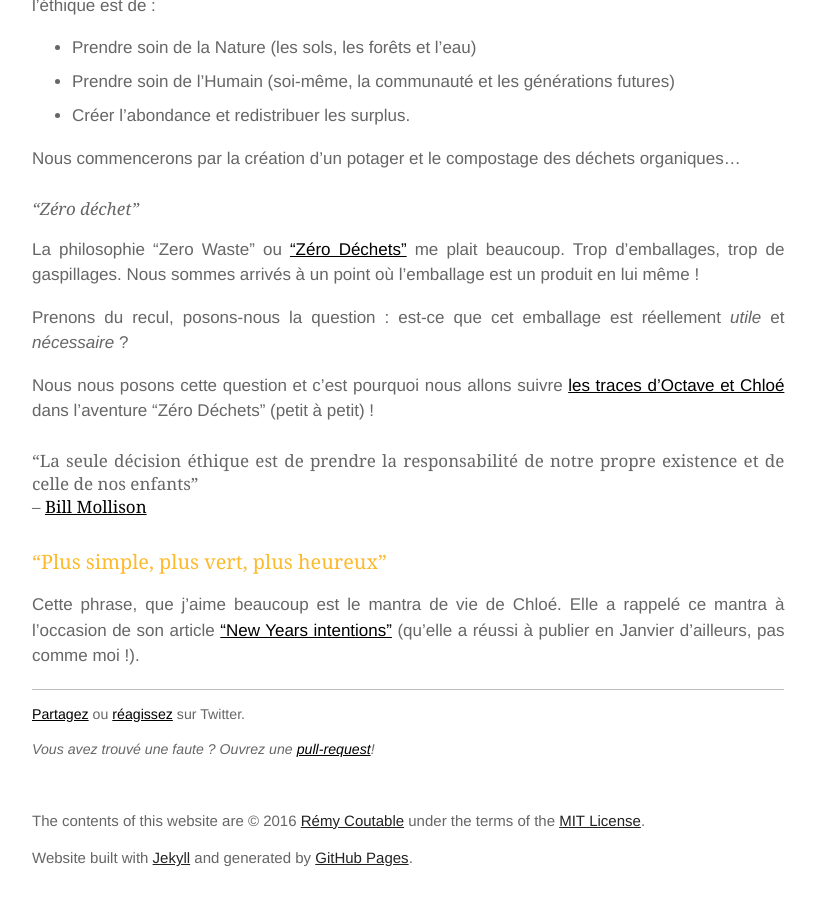
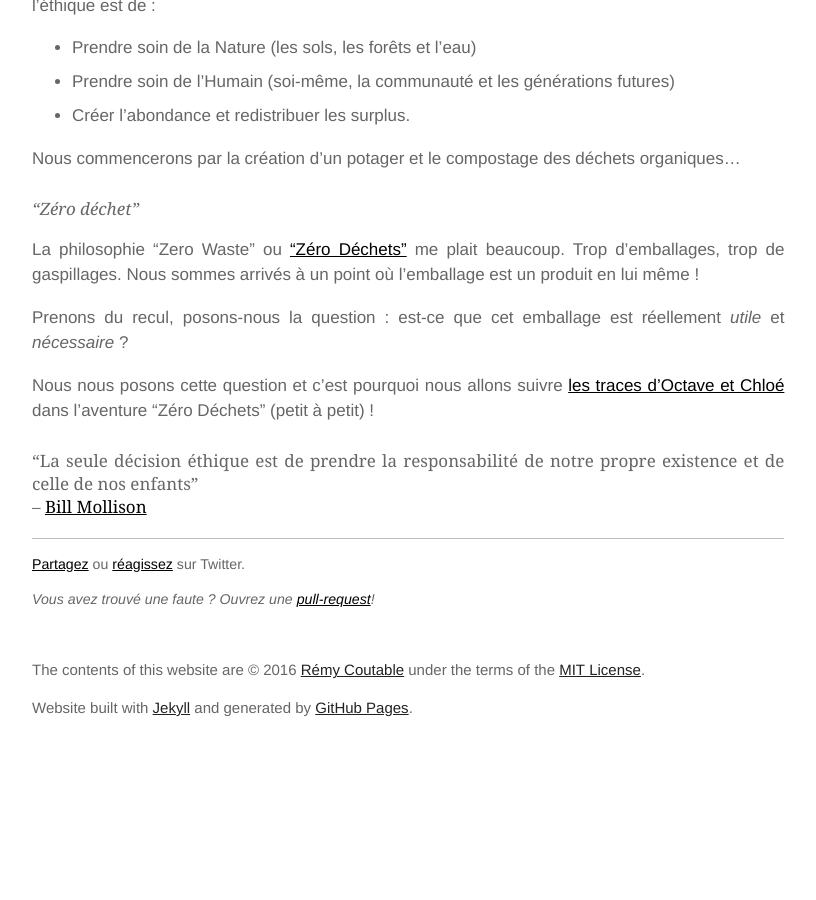
Before and after one commit to rymai/rymai.github.io, a Jekyll site: the page built from _posts/2016-03-23-bilan-2015-plan-2016.md, in a window 1280 px wide and 900 px high, scrolled down 4533 px. Shown: the whole window, without its empty margins (139-955 px from the left). Built offline with Jekyll 4.4.1, drawn with Linux system fonts in a browser that asks for light colours; after the commit the page ends 5282 px from its top, so only the background shows below that.

Commit message:
Remove the last paragraph

```diff
--- a/_posts/2016-03-23-bilan-2015-plan-2016.md
+++ b/_posts/2016-03-23-bilan-2015-plan-2016.md
@@ -234,13 +234,4 @@ Nous nous posons cette question et c'est pourquoi nous allons suivre
 #### “La seule décision éthique est de prendre la responsabilité de notre propre existence et de celle de nos enfants”<br>– [Bill Mollison]
 
 [Bill Mollison]: https://fr.wikipedia.org/wiki/Permaculture#cite_ref-10
-
-### “Plus simple, plus vert, plus heureux”
-
-Cette phrase, que j'aime beaucoup est le mantra de vie de Chloé. Elle a rappelé
-ce mantra à l'occasion de son article [“New Years intentions”][] (qu'elle a réussi
-à publier en Janvier d'ailleurs, pas comme moi !).
-
-[“New Years intentions”]: http://consciousbychloe.com/2016/01/12/new-year-intentions/
-
 [lvalt]: /2015/07/18/mes-preceptes-philosophiques/
```
